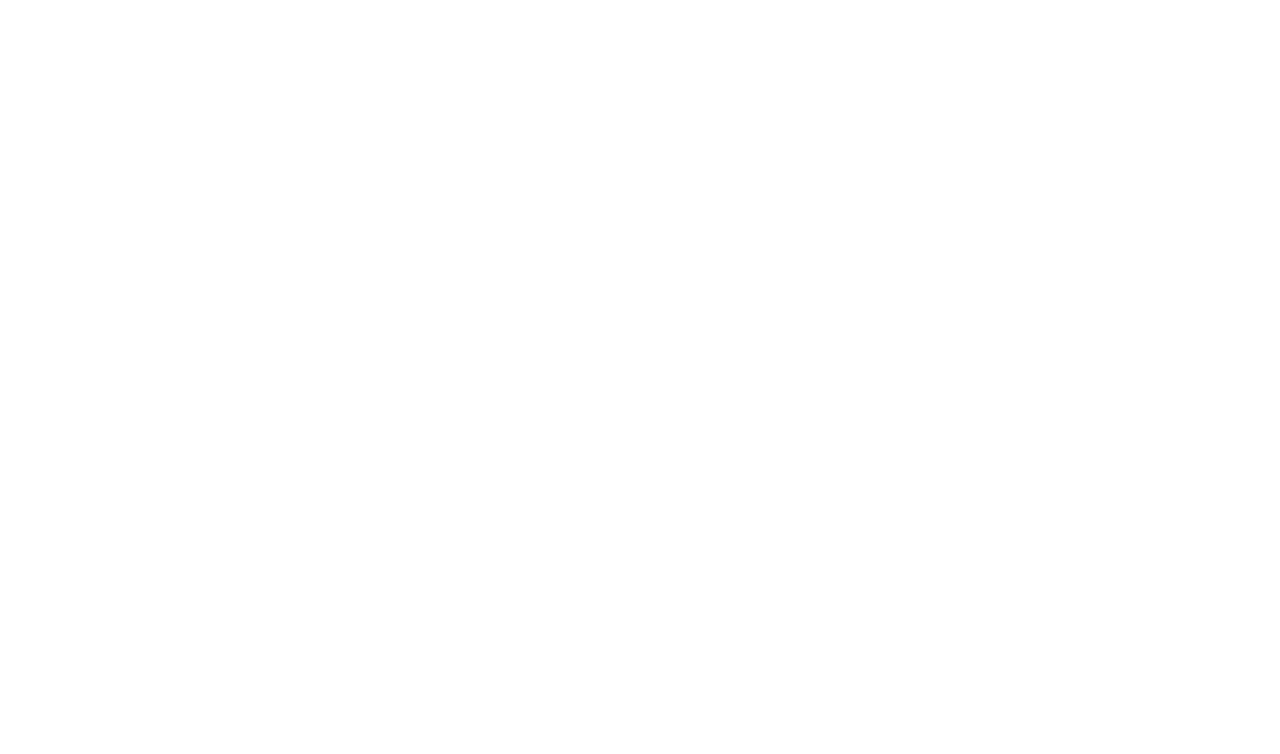
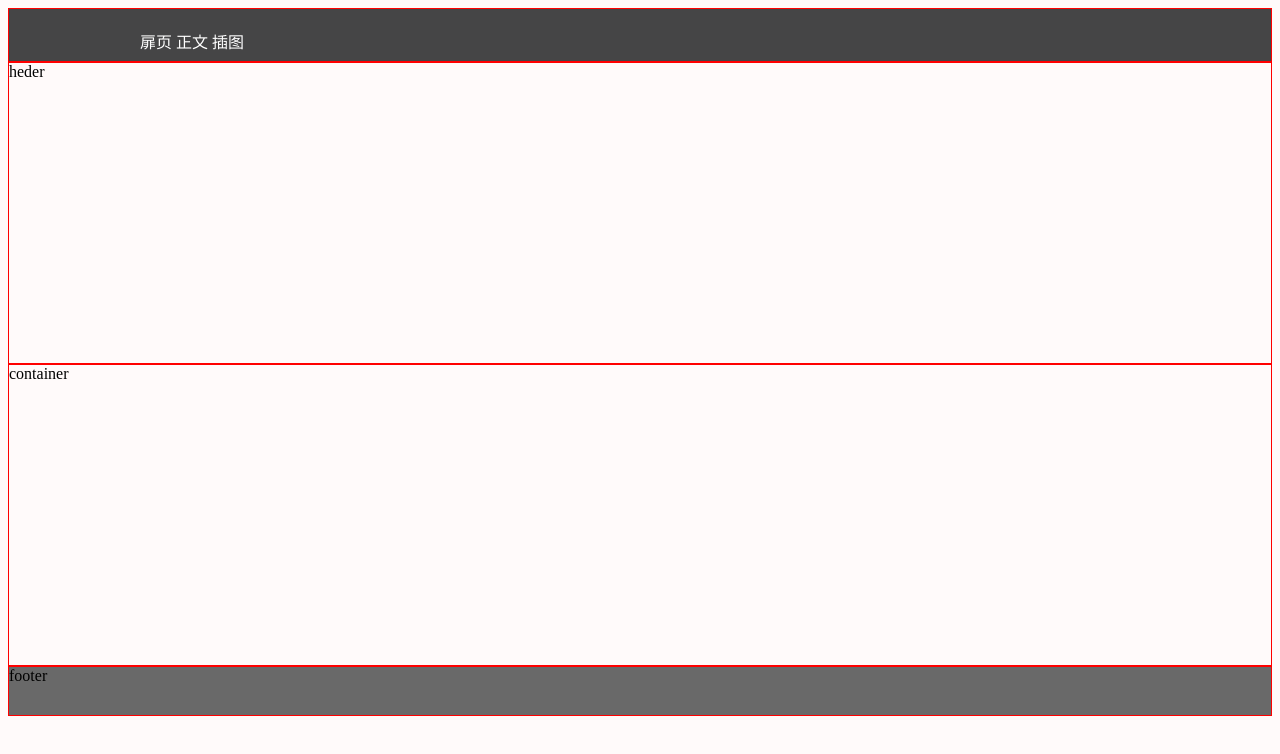
Before and after one commit to fangtudou/index, a plain HTML site: page index.html in a window 1280 px wide. Drawn offline with Linux system fonts and the light colour scheme; files whose address does not match are found by name.

Commit message:
分离css文件
建立了独立的css文件，写入了几个基本框架的基础样式。稍微详细地写了导航栏的部分。

```diff
--- a/index.html
+++ b/index.html
@@ -1,15 +1,27 @@
 <!DOCTYPE html>
 <html>
 <head>
+	<meta charset="utf-8">
 	<title>
 		我是风中的落叶 看我如何飞翔
 	</title>
+	<link rel="stylesheet" type="text/css" href="D:/GitHub/index/style.css">
+
+
 </head>
 <body>
+	<div id="nav">
+		<div id="nav-inside">
+			<ul class="nav-inside">
+				<li class="nav-insider">扉页</li>
+				<li class="nav-insider">正文</li>
+				<li class="nav-insider">插图</li>
+			</ul>
+		</div>
+	</div>
+
 	<div id="header">
-		<div id="nav">
-
-		</div>
+		heder
 		<div id="title">
 
 		</div>
@@ -21,6 +33,7 @@
 		</div>
 	</div>
 	<div id="container">
+		container
 		<div id="content">
 
 		</div>
@@ -29,7 +42,7 @@
 		</div>
 	</div>
 	<div id="footer">
-
+		footer
 	</div>
 </body>
 </html>
--- /dev/null
+++ b/style.css
@@ -0,0 +1,57 @@
+body{
+	background-color: snow;
+}
+
+
+
+#nav{
+	background-color: #454546;
+	position: relative;
+	margin: 0 auto;
+	height: 32px;
+	padding: 20px 0 0 0;
+	border: 1px solid red;
+}
+
+#nav-inside{
+	position: relative;
+	margin: 0 auto;
+	max-width: 1000px;
+	color: white;
+}
+
+ul.nav-inside{
+	list-style-type: none;
+	margin: 0;
+	padding: 0;
+}
+
+li.nav-insider{
+	display: inline;
+}
+
+#header{
+	position: relative;
+	height: 300px;
+	border: 1px solid red;
+
+}
+
+
+#title{
+
+}
+
+
+
+#container{
+	height: 300px;
+	border: 1px solid red;
+}
+
+
+#footer{
+	background-color: dimgray;
+	height: 48px;
+	border: 1px solid red;
+}
```
